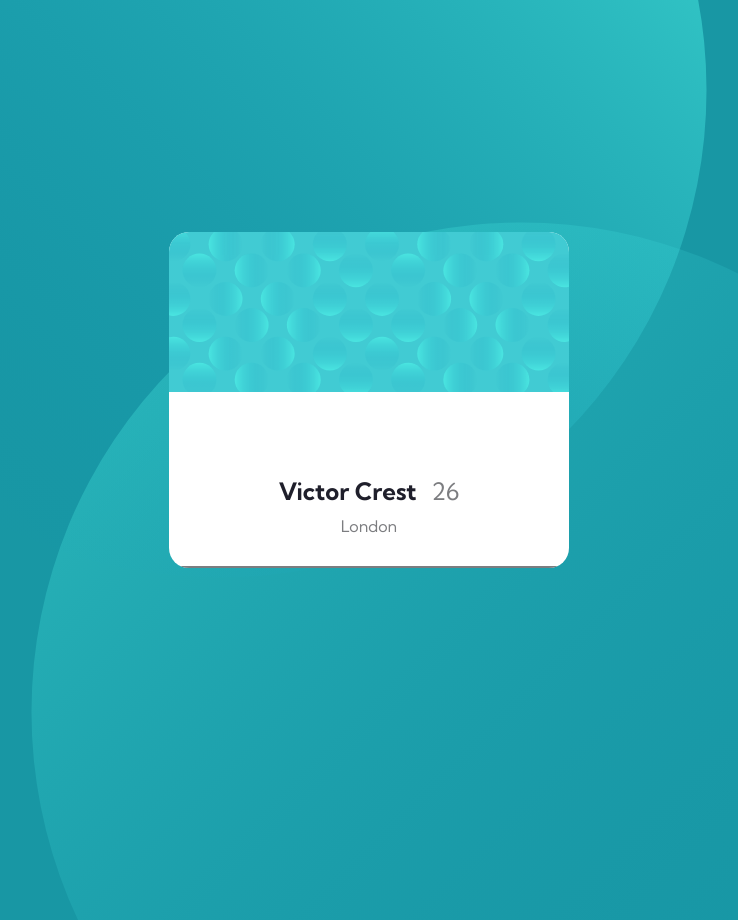
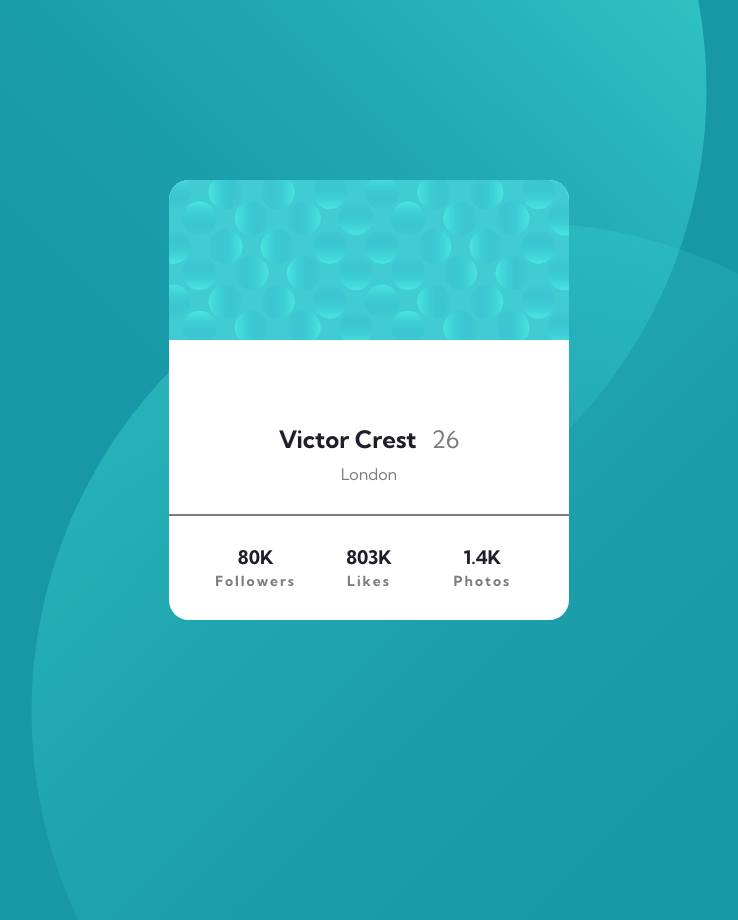
Before and after one commit to sparklaunch/Profile-Card-Component, a Next.js app: page / in a window 1280 px wide. Shown: the top 920 px of the page, without its empty margins (271-1009 px from the left). Built offline with nearby package versions, Linux system fonts and the light colour scheme.

Commit message:
feat: 카드 섹션의 헤더 및 푸터 구조 수정 및 통계 추가

```diff
--- a/src/app/Home.module.css
+++ b/src/app/Home.module.css
@@ -58,3 +58,22 @@
 	border: none;
 	border-top: 2px solid var(--color-text);
 }
+
+.footer {
+	display: grid;
+	grid-template-columns: repeat(3, 1fr);
+	padding: 30px;
+}
+
+.figure {
+	color: var(--color-title);
+	text-align: center;
+}
+
+.figureTitle {
+	color: var(--color-text);
+	font-size: 14px;
+	text-align: center;
+	margin-top: 3px;
+	letter-spacing: 2px;
+}
--- a/src/app/page.tsx
+++ b/src/app/page.tsx
@@ -25,13 +25,27 @@ export default function Main() {
 					alt=""
 					className={styles.backgroundPattern}
 				/>
-				<div className={styles.header}>
+				<header className={styles.header}>
 					<h1 className={styles.title}>
 						Victor Crest<span className={styles.age}>26</span>
 					</h1>
 					<p className={styles.location}>London</p>
-				</div>
+				</header>
 				<hr className={styles.horizontalLine} />
+				<footer className={styles.footer}>
+					<div>
+						<h3 className={styles.figure}>80K</h3>
+						<h2 className={styles.figureTitle}>Followers</h2>
+					</div>
+					<div>
+						<h3 className={styles.figure}>803K</h3>
+						<h2 className={styles.figureTitle}>Likes</h2>
+					</div>
+					<div>
+						<h3 className={styles.figure}>1.4K</h3>
+						<h2 className={styles.figureTitle}>Photos</h2>
+					</div>
+				</footer>
 			</section>
 		</main>
 	);
```
